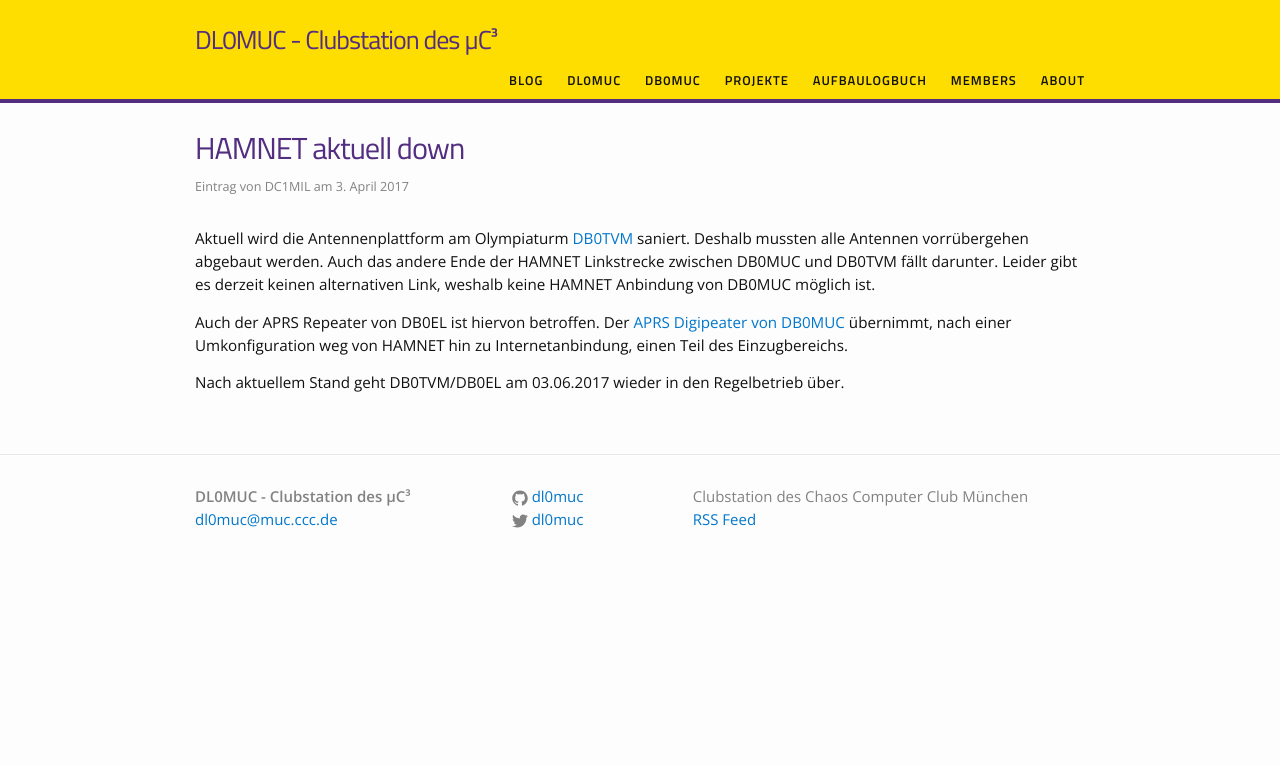
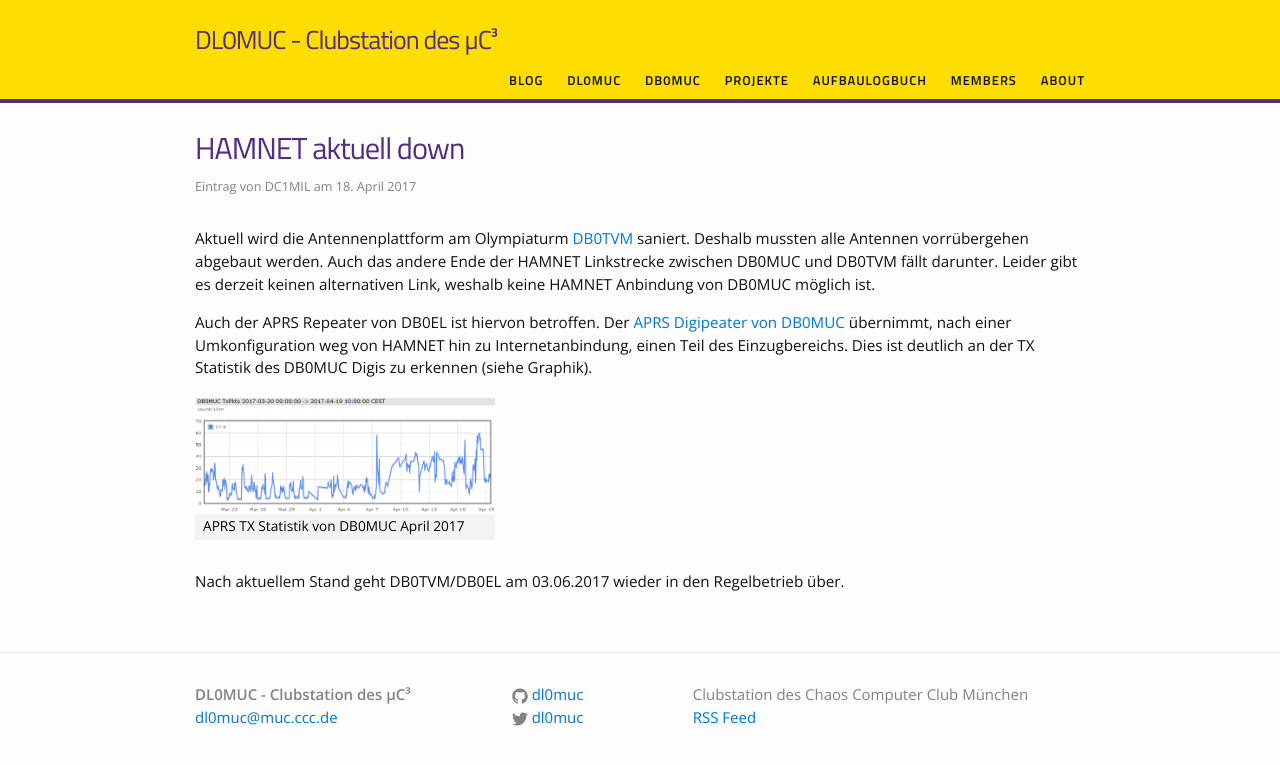
Before and after one commit to dl0muc/homepage, a Jekyll site: the page built from _posts/2017-04-03-hamnet-down.md, in a window 1280 px wide. Shown: the top 765 px of the page. Built offline with Jekyll 4.4.1, drawn with Linux system fonts in a browser that asks for light colours.

Commit message:
NOTICKET: Added Graph to last Post NOTICKET: Added Graph to last Post

```diff
--- a/_posts/2017-04-03-hamnet-down.md
+++ b/_posts/2017-04-03-hamnet-down.md
@@ -2,7 +2,7 @@
 layout: post
 title:  "HAMNET aktuell down"
 author: "DC1MIL"
-date:   2017-04-03 00:00:00
+date:   2017-04-18 00:00:00
 categories: [post]
 project: [db0muc, HAMENET]
 ---
@@ -10,6 +10,9 @@ project: [db0muc, HAMENET]
 Aktuell wird die Antennenplattform am Olympiaturm [DB0TVM](http://www.db0tvm.de/) saniert. Deshalb mussten alle Antennen vorrübergehen abgebaut werden. Auch das andere Ende der HAMNET Linkstrecke zwischen DB0MUC und DB0TVM fällt darunter.
 Leider gibt es derzeit keinen alternativen Link, weshalb keine HAMNET Anbindung von DB0MUC möglich ist.
 
-Auch der APRS Repeater von DB0EL ist hiervon betroffen. Der [APRS Digipeater von DB0MUC](/db0muc/aprs.html) übernimmt, nach einer Umkonfiguration weg von HAMNET hin zu Internetanbindung, einen Teil des Einzugbereichs.
+Auch der APRS Repeater von DB0EL ist hiervon betroffen. Der [APRS Digipeater von DB0MUC](/db0muc/aprs.html) übernimmt, nach einer Umkonfiguration weg von HAMNET hin zu Internetanbindung, einen Teil des Einzugbereichs. Dies ist deutlich an der TX Statistik des DB0MUC Digis zu erkennen (siehe Graphik).
+
+{% include image.html url="/assets/posts/post044.png" caption="APRS TX Statistik von DB0MUC April 2017" width=300 align="left" %}
+<br style="clear: both;">
 
 Nach aktuellem Stand geht DB0TVM/DB0EL am 03.06.2017 wieder in den Regelbetrieb über.
```
Also changed, not shown: assets/posts/post044.png (added).
